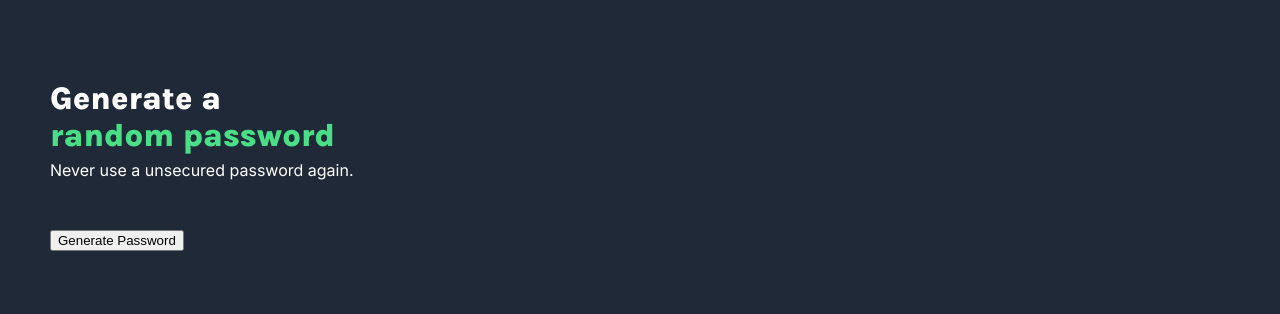
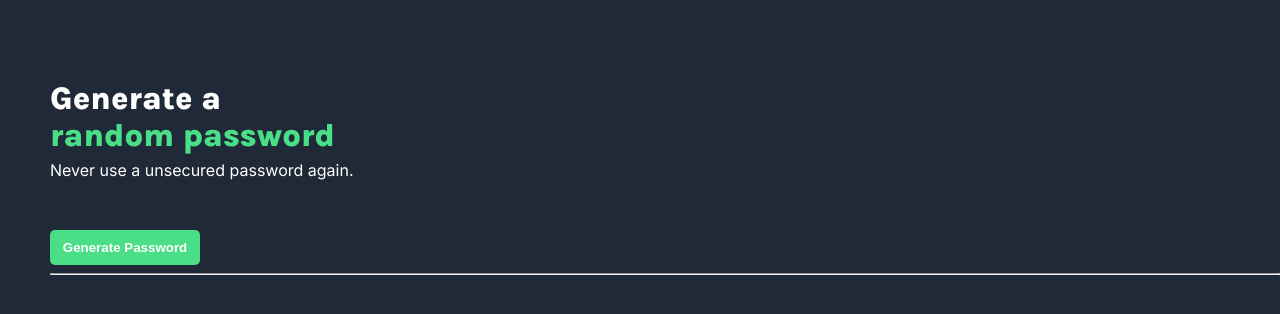
Before and after one commit to shubhamdevs/password-generator, a plain HTML site: page index.html in a window 1280 px wide. Drawn offline with Linux system fonts and the light colour scheme.

Commit message:
change button style & add horizontal line

```diff
--- a/index.css
+++ b/index.css
@@ -24,3 +24,17 @@ p {
     margin-top: 0px;
     margin-bottom: 50px;
 }
+
+button {
+    width: 150px;
+    height: 35px;
+    color: white;
+    background-color: #4adf87;
+    border: none;
+    border-radius: 5px;
+    font-weight: bold;
+    padding: 3px 4px;
+}
+
+hr {
+}
--- a/index.html
+++ b/index.html
@@ -10,7 +10,8 @@
         <p>Never use a unsecured password again.</p>
         <button>Generate Password</button>
         </div>
-        <div>
+        <hr>
+        <div class="password">
             <p id="sample1"></p>
             <p id="sample2"></p>
         </div>
```
